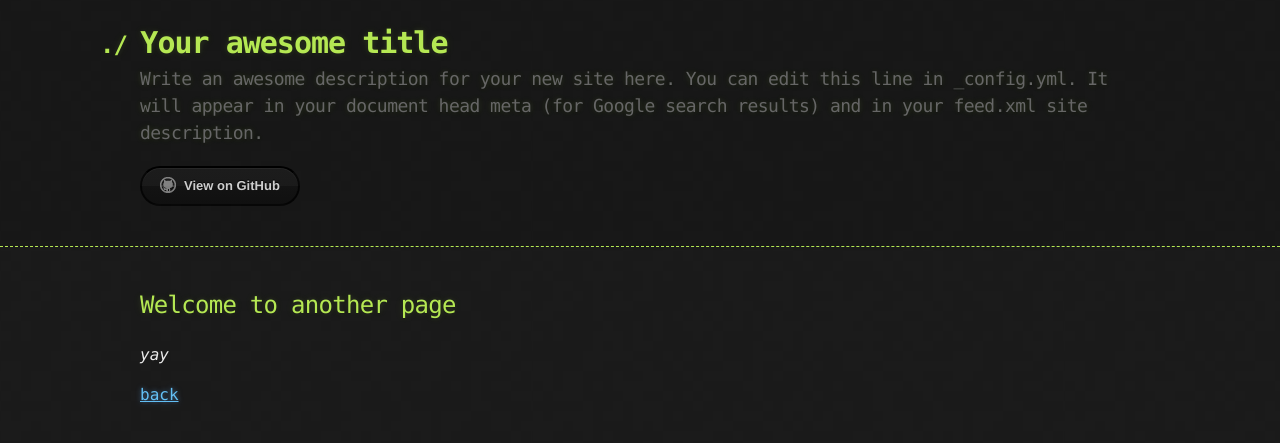
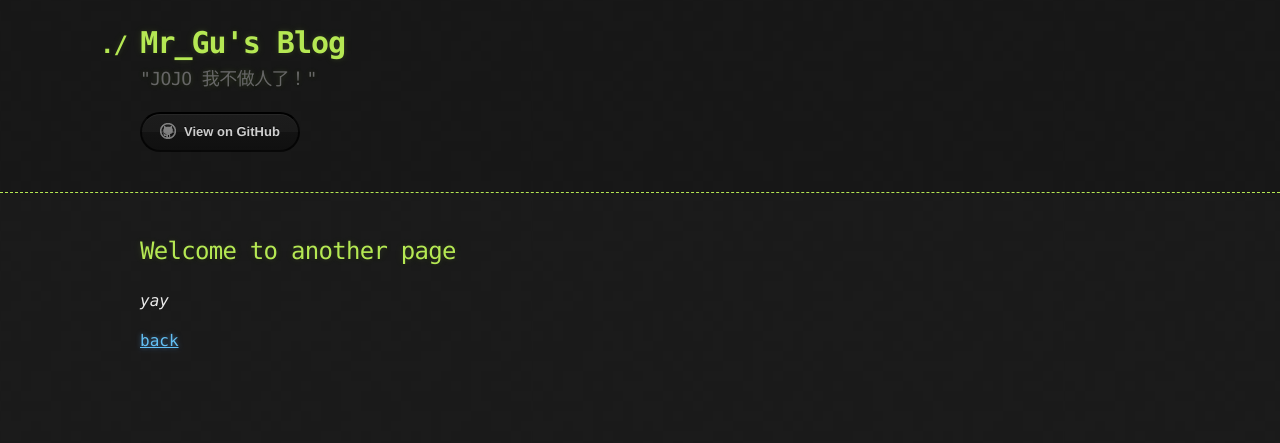
Before and after one commit to Mr-Gu666/Mr-Gu666.github.io, a Jekyll site: the page built from another-page.md, in a window 1280 px wide. Shown: the top 443 px of the page. Built offline with Jekyll 4.4.1, drawn with Linux system fonts in a browser that asks for light colours.

Commit message:
Update _config.yml

```diff
--- a/_config.yml
+++ b/_config.yml
@@ -18,16 +18,14 @@
 # You can create any custom variable you would like, and they will be accessible
 # in the templates via {{ site.myvariable }}.
 
-title: Your awesome title
-email: your-email@example.com
+title: Mr_Gu's Blog
+email: 15102283166@163.com
 description: >- # this means to ignore newlines until "baseurl:"
-  Write an awesome description for your new site here. You can edit this
-  line in _config.yml. It will appear in your document head meta (for
-  Google search results) and in your feed.xml site description.
+  "JOJO 我不做人了！"
 baseurl: "" # the subpath of your site, e.g. /blog
 url: "" # the base hostname & protocol for your site, e.g. http://example.com
-twitter_username: jekyllrb
-github_username:  jekyll
+twitter_username:
+github_username:  Mr-Gu666
 
 # Build settings
 theme: minima
```
